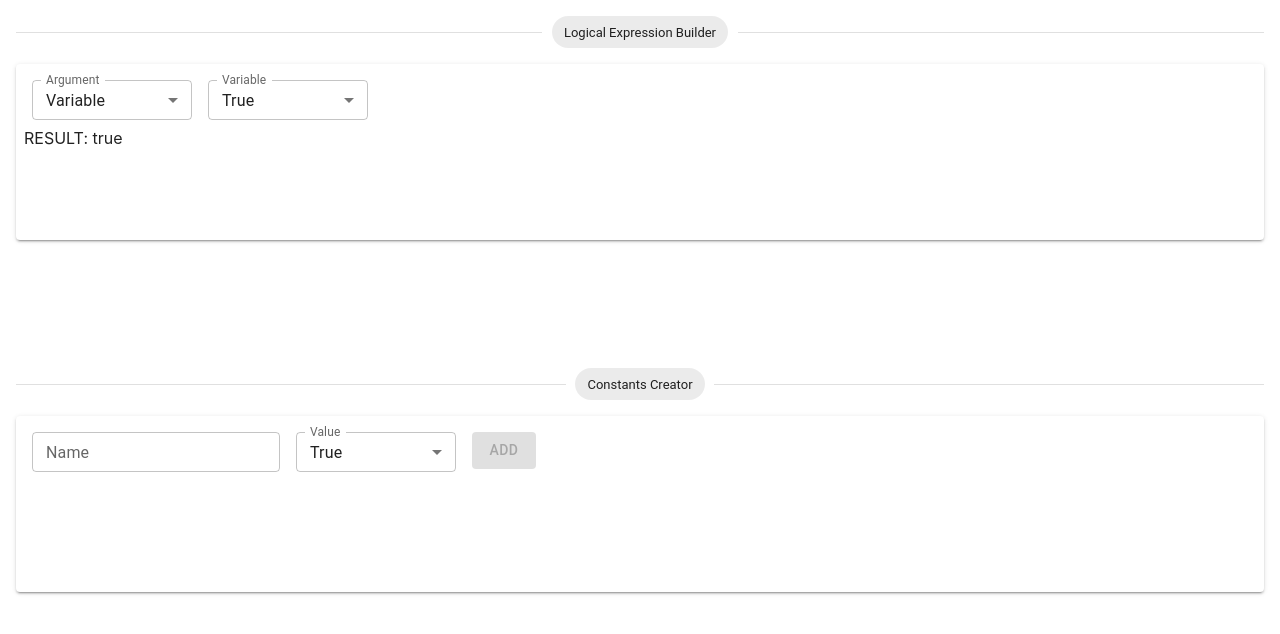
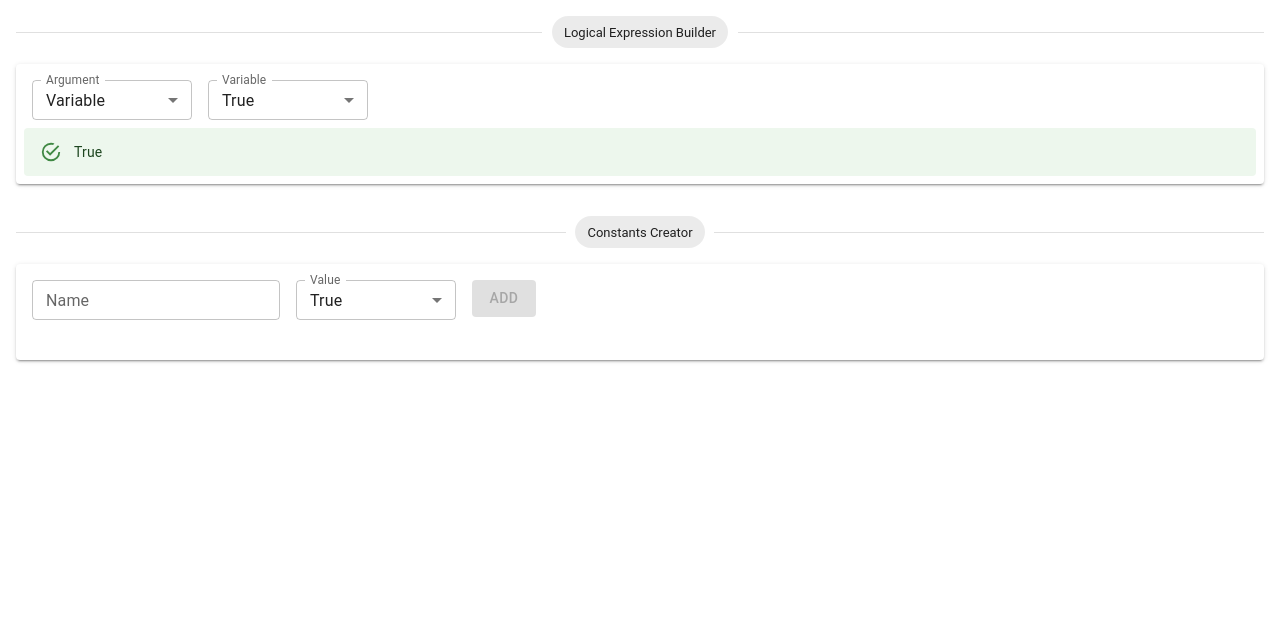
Before and after one commit to bartosz-szymanski/logical-operators, a React (Create React App) app: page / in a window 1280 px wide. Shown: the top 634 px of the page. Built offline with nearby package versions, Linux system fonts and the light colour scheme.

Commit message:
ResultBar, little styling

```diff
--- a/src/components/SectionLayout/index.tsx
+++ b/src/components/SectionLayout/index.tsx
@@ -1,5 +1,5 @@
 import React, { PropsWithChildren } from 'react';
-import { Paper, Box } from '@mui/material';
+import { Box, Paper } from '@mui/material';
 
 import ChipDivider from '../Divider';
 
@@ -8,14 +8,14 @@ interface Props {
 }
 
 const SectionLayout = ({ label, children }: PropsWithChildren<Props>) => (
-  <Box sx={{ margin: '1rem', minHeight: '20rem' }}>
+  <Box sx={{ margin: '1rem', minHeight: '10rem' }}>
     <ChipDivider label={label}/>
     <Paper
       elevation={2}
       sx={{
         padding: '0.5rem',
         marginTop: '1rem',
-        minHeight: '10rem'
+        minHeight: '5rem'
       }}
     >
       {children}
--- /dev/null
+++ b/src/containers/LogicalExpressionBuilder/components/ResultBar/index.tsx
@@ -0,0 +1,27 @@
+import React, { useContext } from 'react';
+import { Alert } from '@mui/material';
+
+import { ArgumentControl } from '../../types';
+import { getBooleanValue } from '../../utils';
+import { ConstantsContext } from '../../../ConstantsProvider';
+
+interface Props {
+  structure: ArgumentControl;
+}
+
+const ResultBar = ({ structure }: Props) => {
+  const { constants } = useContext(ConstantsContext);
+
+  const value = getBooleanValue(structure, constants)
+
+  if (value) {
+    return (
+      <Alert severity="success">True</Alert>
+    )
+  }
+  return (
+    <Alert severity="error">False</Alert>
+  );
+};
+
+export default ResultBar;
--- a/src/containers/LogicalExpressionBuilder/index.tsx
+++ b/src/containers/LogicalExpressionBuilder/index.tsx
@@ -1,14 +1,13 @@
-import React, { useContext, useState } from 'react';
+import React, { useState } from 'react';
 
 import SectionLayout from '../../components/SectionLayout';
 import { ArgumentControl, Identity } from './types';
-import { getBooleanValue, getNewActionVariable } from './utils';
+import { getNewActionVariable } from './utils';
 import NewActionRow from './components/Builder/NewActionRow';
 import { updateStructureById } from '../../services/recursiveStructureService';
-import { ConstantsContext } from '../ConstantsProvider';
+import ResultBar from './components/ResultBar';
 
 const LogicalExpressionBuilder = () => {
-  const { constants } = useContext(ConstantsContext);
   const [structure, setStructure] = useState<ArgumentControl>(() => getNewActionVariable());
 
   const updateArgumentInStructure = (id: Identity, newValue: ArgumentControl) => {
@@ -24,7 +23,7 @@ const LogicalExpressionBuilder = () => {
         updateStructureById={updateArgumentInStructure}
         {...structure}
       />
-      <span>RESULT: {getBooleanValue(structure, constants)?.toString()}</span>
+      <ResultBar structure={structure} />
     </SectionLayout>
   );
 };
```
